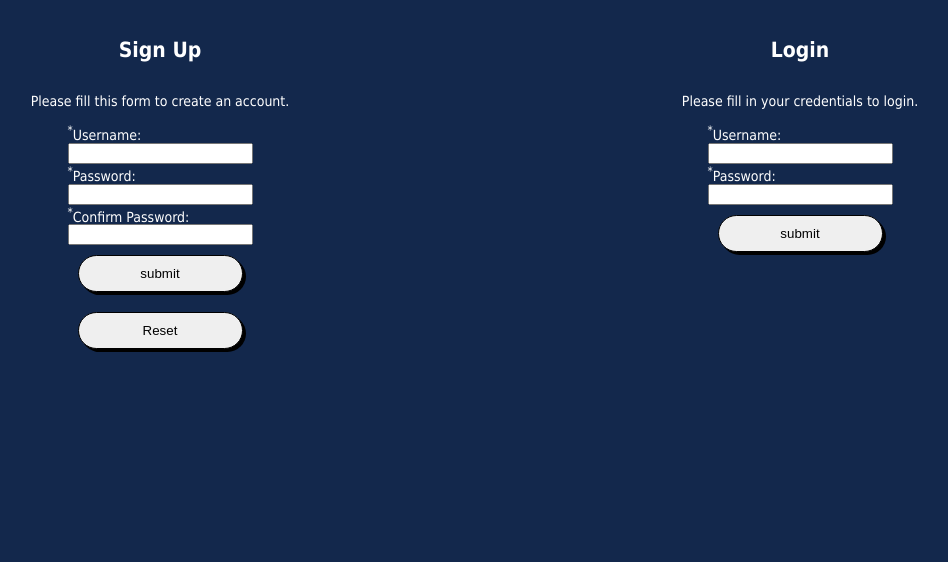
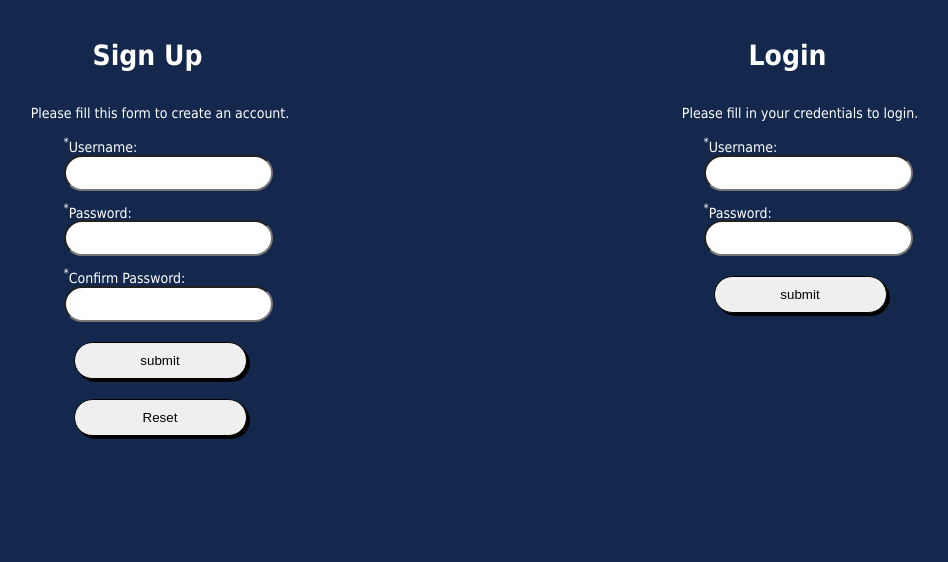
Before and after one commit to julietaMendez/CSCI-130-Connect-4, a PHP site: page /CSCI-130-Connect-4/login/login_register_page.php in a window 1280 px wide. Shown: the part 152-714 px from the top of the page, without its empty margins (160-1108 px from the left). Run offline with PHP 8.4, Linux system fonts and the light colour scheme.

Commit message:
more css to login page and menu page

```diff
--- a/login/login_register_page.php
+++ b/login/login_register_page.php
@@ -20,7 +20,7 @@
     </header>
     <div class="row">
     <div class="col">
-            <h2>Sign Up</h2>
+            <h1>Sign Up</h1>
             <p>Please fill this form to create an account.</p>
             <form action="register_mysql.php" method="post">
 
@@ -49,7 +49,7 @@
 
 <!-- Login Section -->
 <div class="col">
-            <h2>Login</h2>
+            <h1>Login</h1>
             <p>Please fill in your credentials to login.</p>
             <form action="login_mysql.php" method="post">
                     <label><sup>*</sup>Username:</label>
--- a/login/main_page.css
+++ b/login/main_page.css
@@ -48,3 +48,12 @@ form{
   flex-direction: column;
   justify-content: space-evenly;
 }
+
+input[type="text"],[type="password"]{
+  border-radius: 50px;
+  height:30px;
+  width: 100%;
+  margin-bottom: 10px;
+  padding-left: 10px;
+
+}
--- a/menu/help.php
+++ b/menu/help.php
@@ -36,7 +36,7 @@ include "../menu/navbar.php";
     <li>Gaurantee a win by setting up two win conditions stacked on top of each other!</li>
     </ol>
 
-    <img src="../img/win_ex.png" alt="Example of stacked wins img" width="400" height="400" class="center">
+    <img src="../img/win_ex.png" alt="Example of stacked wins img" width="450" height="400" class="center">
     </div>
 </body>
 </html>
--- a/menu/menu.php
+++ b/menu/menu.php
@@ -13,7 +13,7 @@ require "../database/header.php";
     </div>
     <section id="menu">
         <div id="navigate">
-            <a href="../game/game_options.php">Play Connect 4</a>
+            <a  href="../game/game_options.php">Play Connect 4</a>
         </div>
         <div id="navigate">
             <a href="../menu/help.php">Instructions</a>
```
Also changed, not shown: menu/menu.css (+8 -0 lines), img/win_ex.png.
